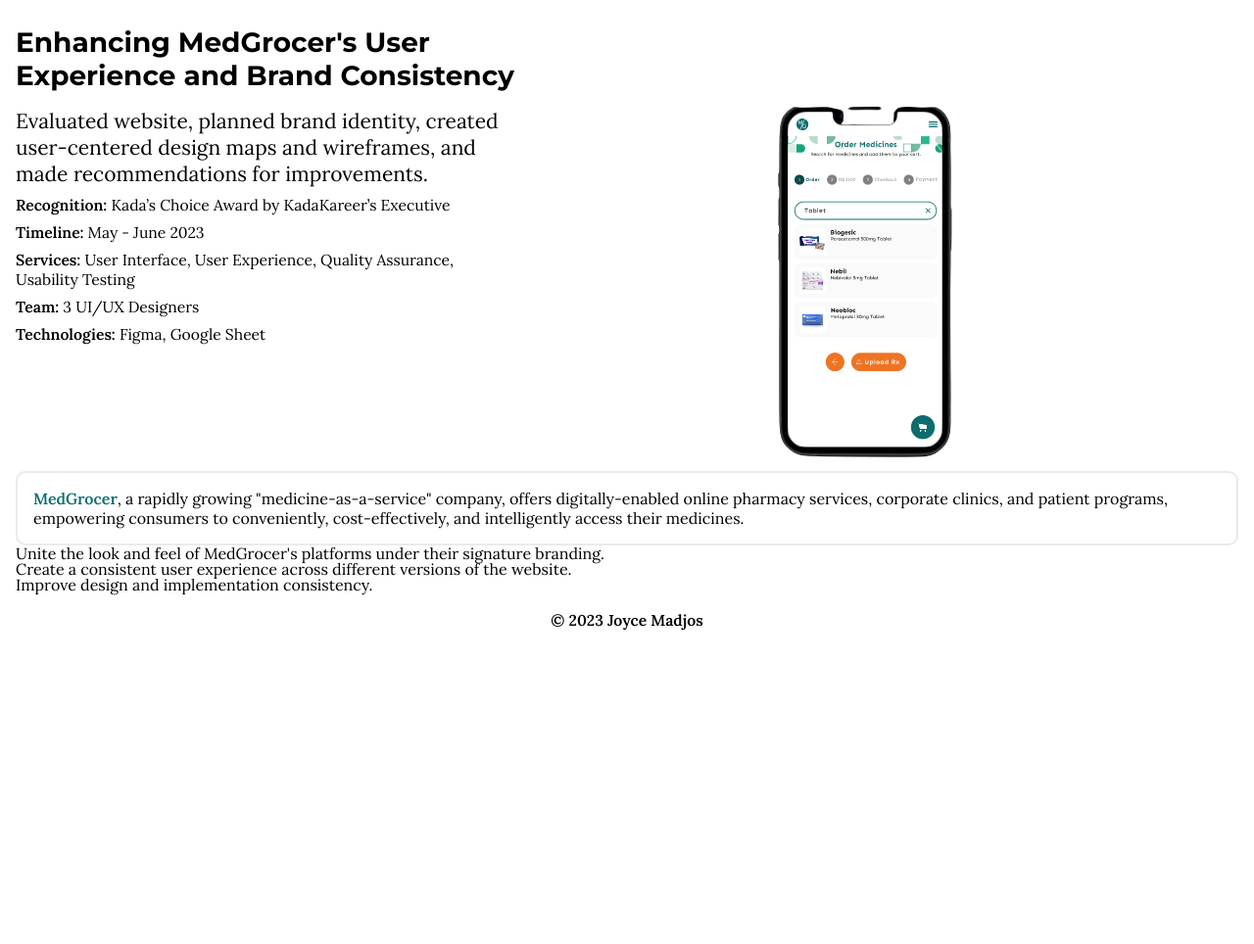
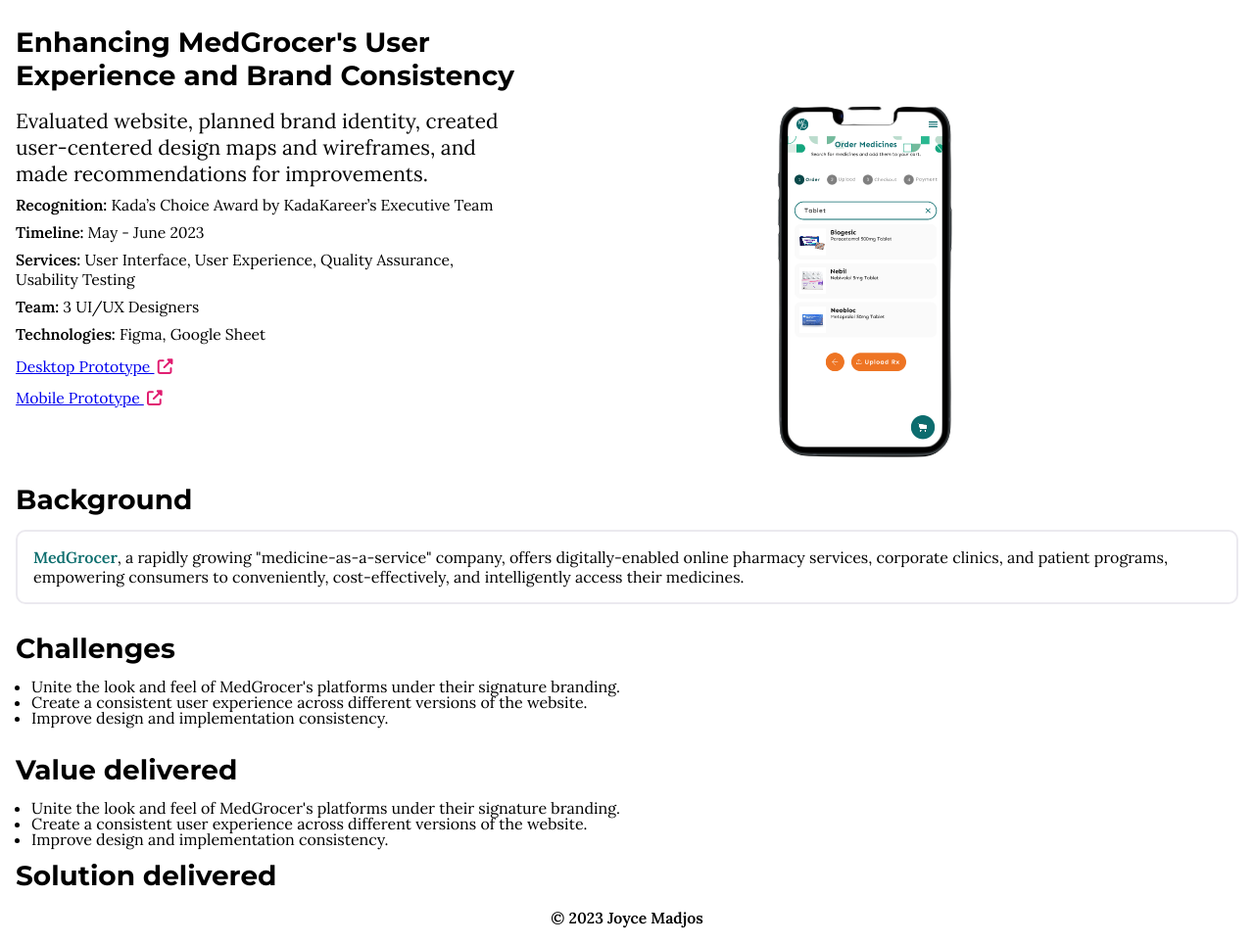
Before and after one commit to joyce-madjos/Portfolio-v2, a plain HTML site: page case-study.html in a window 1280 px wide. Shown: the part 126-1090 px from the top of the page at 98% size. Before the commit the page ends 800 px from the top, so only its background shows below. Drawn offline with Linux system fonts and the light colour scheme.

Commit message:
case study page: add solutions container

```diff
--- a/case-study.html
+++ b/case-study.html
@@ -78,6 +78,7 @@
           </p>
           <p>
             <em>Recognition:</em> Kada’s Choice Award by KadaKareer’s Executive
+            Team
           </p>
           <p><em>Timeline:</em> May - June 2023</p>
           <p>
@@ -86,6 +87,14 @@
           </p>
           <p><em>Team:</em> 3 UI/UX Designers</p>
           <p><em>Technologies:</em> Figma, Google Sheet</p>
+          <a href="#" target="_blank" rel="noopener noreferrer"
+            >Desktop Prototype
+            <i class="fa-solid fa-up-right-from-square"></i>
+          </a>
+          <a href="#" target="_blank" rel="noopener noreferrer"
+            >Mobile Prototype
+            <i class="fa-solid fa-up-right-from-square"></i>
+          </a>
         </div>
         <div class="case-image">
           <img
@@ -94,6 +103,7 @@
           />
         </div>
       </div>
+      <h3 class="background-heading">Background</h3>
       <div class="background">
         <p>
           <em>MedGrocer</em>, a rapidly growing "medicine-as-a-service" company,
@@ -104,6 +114,7 @@
       </div>
       <div class="goal">
         <div class="challenges">
+          <h3 class="goal-headings">Challenges</h3>
           <ul>
             <li>
               Unite the look and feel of MedGrocer's platforms under their
@@ -116,7 +127,23 @@
             <li>Improve design and implementation consistency.</li>
           </ul>
         </div>
-        <div class="value"></div>
+        <div class="value">
+          <h3 class="goal-headings">Value delivered</h3>
+          <ul>
+            <li>
+              Unite the look and feel of MedGrocer's platforms under their
+              signature branding.
+            </li>
+            <li>
+              Create a consistent user experience across different versions of
+              the website.
+            </li>
+            <li>Improve design and implementation consistency.</li>
+          </ul>
+        </div>
+      </div>
+      <div class="solution">
+        <h3 class="goal-headings">Solution delivered</h3>
       </div>
     </main>
     <footer>
--- a/style.css
+++ b/style.css
@@ -81,6 +81,15 @@
   font-size: var(--font-size-lg);
   font-weight: 700;
   margin-bottom: 2rem;
+}
+
+.background-heading,
+.goal-headings {
+  font-family: var(--heading-font);
+  font-size: var(--font-size-md);
+  font-weight: 700;
+  margin: 1rem 0;
+  /* margin-bottom: 2rem; */
 }
 
 .subheadings {
@@ -831,6 +840,11 @@
   margin-bottom: 0.5rem;
 }
 
+.case-details > a {
+  display: block;
+  margin: 1rem 0;
+}
+
 .case-details > p > em {
   font-weight: bold;
 }
@@ -844,12 +858,31 @@
 }
 
 .background {
+  /* margin-top: 1rem; */
   padding: 1rem;
 }
 
 .background > p > em {
   color: #0d6e6e;
   font-weight: bold;
+}
+
+.goal {
+  display: flex;
+  flex-wrap: wrap;
+  gap: 1rem;
+  margin-top: 1rem;
+}
+
+.challenges {
+  font-family: var(--regular-font);
+}
+
+.challenges > ul > li,
+.value > ul > li {
+  list-style: disc;
+  margin-left: 1rem;
+  /* display: block; */
 }
 
 .case-image > img {
```
